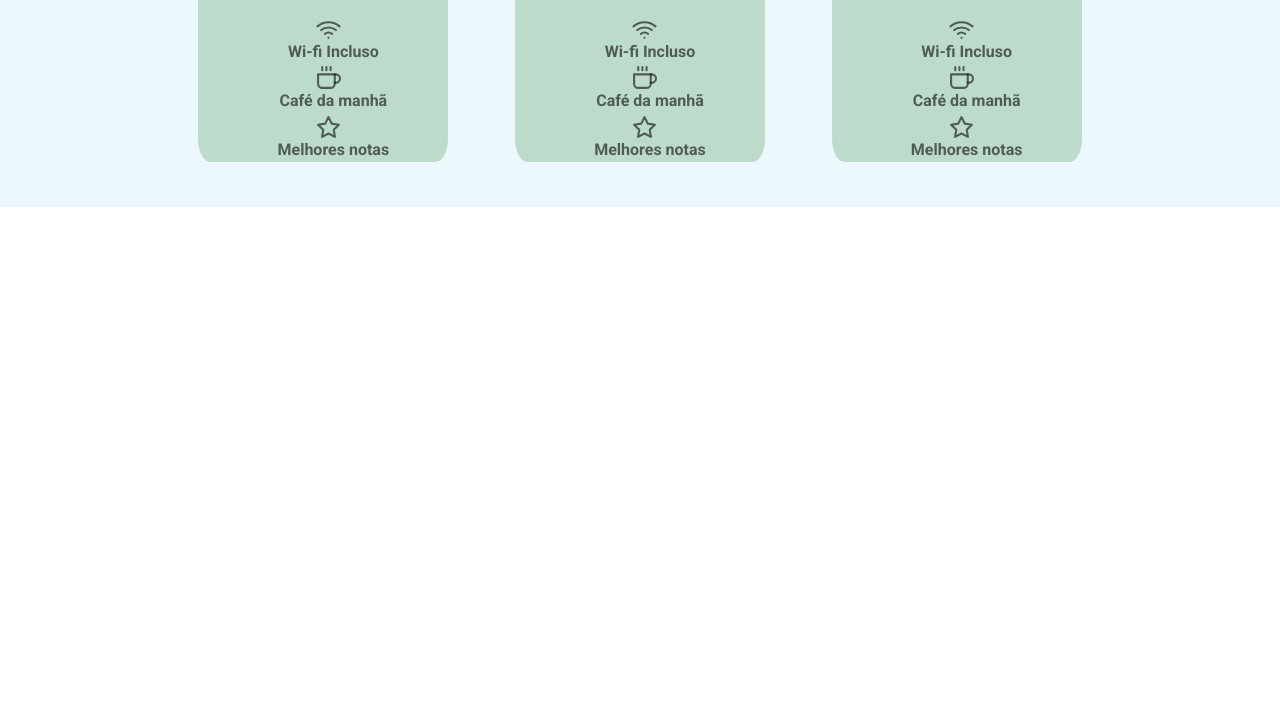
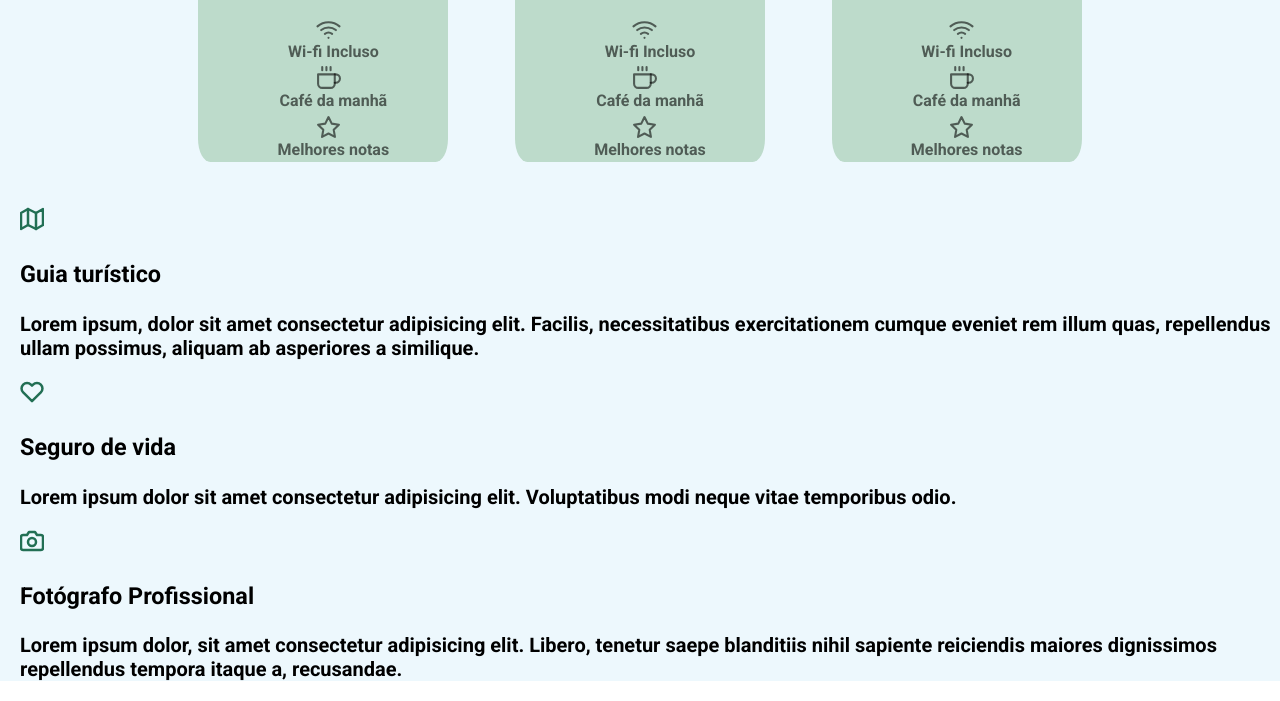
Before and after one commit to ViniciusAbreu00/Travelling-Quest, a plain HTML site: page index.html in a window 1280 px wide. Shown: the part 1084-1785 px from the top of the page. Before the commit the page ends 1291 px from the top, so only its background shows below. Drawn offline with nearby package versions, Linux system fonts and the light colour scheme.

Commit message:
Coçando com a parte de serviços

```diff
--- a/index.html
+++ b/index.html
@@ -100,6 +100,21 @@
         </div>
 
     </section>
+    <section class="servicos">
+        <div class="card">
+            <i data-feather = "map"> </i>
+            <h3>Guia turístico</h3>
+            <p>Lorem ipsum, dolor sit amet consectetur adipisicing elit. Facilis, necessitatibus exercitationem cumque eveniet rem illum quas, repellendus ullam possimus, aliquam ab asperiores a similique.</p>
+            <i data-feather = "heart"></i>
+            <h3>Seguro de vida</h3>
+            <p>Lorem ipsum dolor sit amet consectetur adipisicing elit. Voluptatibus modi neque vitae temporibus odio.</p>
+            <i data-feather = "camera"></i>
+            <h3> Fotógrafo Profissional</h3>
+            <p>Lorem ipsum dolor, sit amet consectetur adipisicing elit. Libero, tenetur saepe blanditiis nihil sapiente reiciendis maiores dignissimos repellendus tempora itaque a, recusandae.</p>
+
+        </div>
+
+    </section>
     <script>
         feather.replace()
       </script>
--- a/style.css
+++ b/style.css
@@ -156,7 +156,19 @@ ul.icones li {
     color: rgba(255, 255, 255, 0.719);
 
 }
+.servicos {
+    background-color: #EDF8FD ;
+}
+.servicos .card {
+    margin-left: 20px ;
+    font-family: 'Open Sans', sans-serif ;
+}
 
+.servicos .card svg {
+    color: #226F54;
+    stroke-width: 2.5px;
+
+}
 
 
  /* Responsividade*/
```
